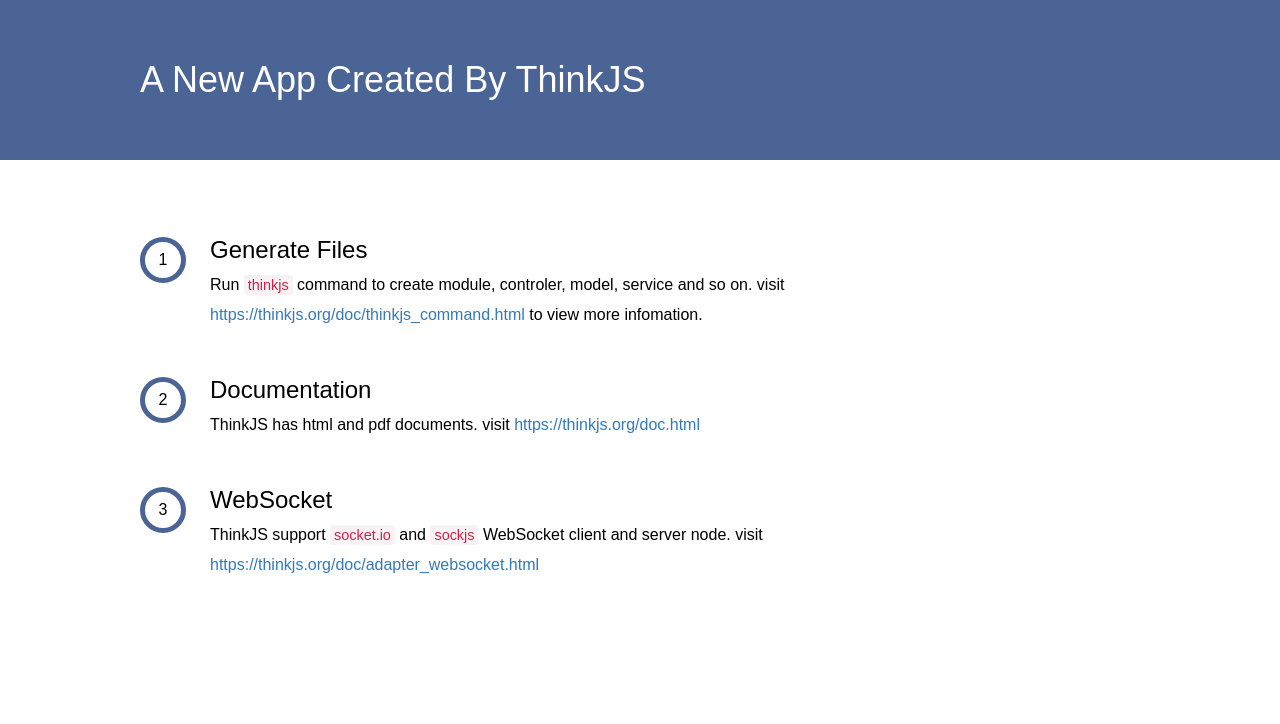
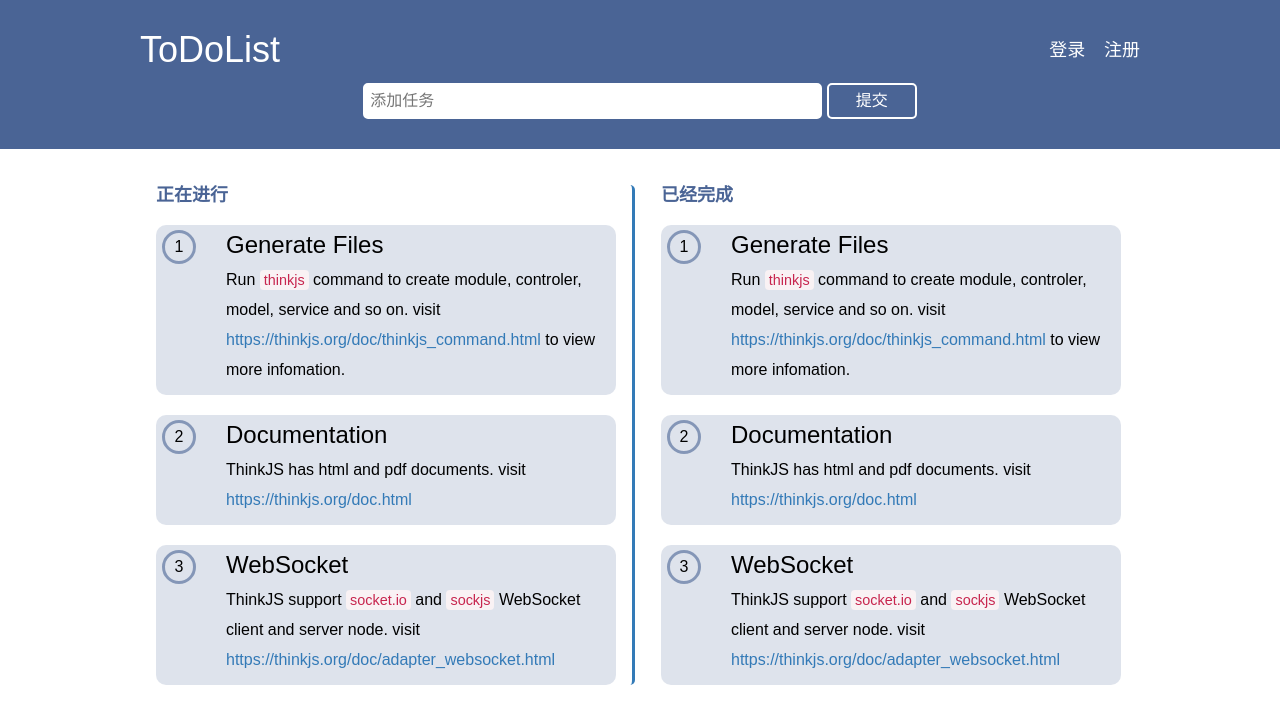
Before and after one commit to seesunCSY/basicStudyLogs, a website: page mytodolist/view/home/index_index.html in a window 1280 px wide. Drawn offline with Linux system fonts and the light colour scheme.

Commit message:
mytodolist加入静态页面

```diff
--- a/mytodolist/view/home/index_index.html
+++ b/mytodolist/view/home/index_index.html
@@ -2,44 +2,82 @@
 <html>
 <head>
 <meta charset="UTF-8">
-<title>New ThinkJS Application</title>
+<title>todolist</title>
 <style>
 *{padding: 0;margin: 0;font-size: 16px;line-height: 20px;font-family: arial;}
 a, a:visited{color:#337ab7;text-decoration: none;}
-header{padding: 70px 0 70px 0;background-color: #4A6495}
-h1{font-size: 36px;color:#fff;font-weight: normal;}
-code{  padding: 2px 4px;font-size: 90%;color: #c7254e;background-color: #f9f2f4;border-radius: 4px;}
-.content{width: 1000px;margin: auto}
+header{padding: 40px 0 30px 0;background-color: #4A6495}
+h1{font-size: 36px;color:#fff;font-weight: normal;display: inline-block;}
+#wrap_right{float: right;}
+#login_in, #sign_in{display: inline-block;color: #fff;font-size: 18px;}
+#login_in{margin-right: 0.8em;}
+form{margin-top: 1em; text-align: center;}
+input{line-height: 2em;border: 2px solid #fff;border-radius: 5px;width: 45%;font-size: 16px;padding-left: 5px;}
+input[name="addList"]:focus{border: 2px solid #fff;}
+#addBtn{line-height: 2em;border: 2px solid #fff;border-radius: 5px;font-size: 16px; width: 9%;text-align: center;background-color: #4A6495;color: #fff;padding-left: 0;}
+#addBtn:hover{background-color: rgba(255, 255, 255, 0.2);cursor: pointer;}
+code{padding: 2px 4px;font-size: 90%;color: #c7254e;background-color: #f9f2f4;border-radius: 4px;}
+.content{width: 1000px;margin: auto;}
 .wrap{width: 1000px;margin: auto}
-.content{margin-top: 80px;}
-.list{width: 800px;}
-.list .item{position: relative;padding-left: 70px;margin-top: 50px;}
-.list .item .step{position: absolute;width: 36px;height: 36px;top:-3px;left:0;border: 5px solid #4A6495;border-radius: 23px;text-align: center;line-height: 36px;}
-.list .item h2{font-size: 24px;font-weight: normal;}
-.list .item p{line-height: 30px;margin-top: 10px}
+.content{margin-top: 36px;margin-bottom: 20px;}
+.list{float: left;width: 46%;padding: 0 16px; margin-bottom: 36px;}
+#list_doing{border-right: 3px solid #337ab7;border-radius: 5px;}
+#list_done{margin-left: 10px;}
+h2{font-size: 18px; color: #4A6495}
+.list .item{position: relative;padding:10px 0 10px 70px;margin-top: 20px;background-color: rgba(74, 100, 149, 0.18);border-radius: 10px;}
+.list .item .step{position: absolute;width: 28px;height: 28px;top:5px;left:6px;border: 3px solid rgba(74, 100, 149, 0.6);border-radius: 23px;text-align: center;line-height: 28px;}
+.list .item h3{font-size: 24px;font-weight: normal;}
+.list .item p{line-height: 30px;margin-top: 10px;}
 </style>
 </head>
 <body>
   <header>
     <div class="wrap">
-      <h1>A New App Created By ThinkJS</h1>
+      <h1>ToDoList</h1>
+      <div id="wrap_right">
+        <p id="login_in">登录</p>
+        <p id="sign_in">注册</p>
+      </div>
+      <form action="#" method="get">
+        <input type="text" name="addList" placeholder="添加任务" />
+        <input type="submit" name="add" id="addBtn" value="提交" />
+      </form>
     </div>
   </header>
   <div class="content">
-    <div class="list">
+    <div id="list_doing" class="list">
+      <h2>正在进行</h2>
       <div class="item">
         <div class="step">1</div>
-        <h2>Generate Files</h2>
+        <h3>Generate Files</h3>
         <p>Run <code>thinkjs</code> command to create module, controler, model, service and so on. visit <a href="https://thinkjs.org/doc/thinkjs_command.html">https://thinkjs.org/doc/thinkjs_command.html</a> to view more infomation.</p>
       </div>
       <div class="item">
         <div class="step">2</div>
-        <h2>Documentation</h2>
+        <h3>Documentation</h3>
         <p>ThinkJS has html and pdf documents. visit <a href="https://thinkjs.org/doc.html">https://thinkjs.org/doc.html</a></p>
       </div>
       <div class="item">
         <div class="step">3</div>
-        <h2>WebSocket</h2>
+        <h3>WebSocket</h3>
+        <p>ThinkJS support <code>socket.io</code> and <code>sockjs</code> WebSocket client and server node. visit <a href="https://thinkjs.org/doc/adapter_websocket.html">https://thinkjs.org/doc/adapter_websocket.html</a></p>
+      </div>
+    </div>
+    <div id="list_done" class="list">
+      <h2>已经完成</h2>
+      <div class="item">
+        <div class="step">1</div>
+        <h3>Generate Files</h3>
+        <p>Run <code>thinkjs</code> command to create module, controler, model, service and so on. visit <a href="https://thinkjs.org/doc/thinkjs_command.html">https://thinkjs.org/doc/thinkjs_command.html</a> to view more infomation.</p>
+      </div>
+      <div class="item">
+        <div class="step">2</div>
+        <h3>Documentation</h3>
+        <p>ThinkJS has html and pdf documents. visit <a href="https://thinkjs.org/doc.html">https://thinkjs.org/doc.html</a></p>
+      </div>
+      <div class="item">
+        <div class="step">3</div>
+        <h3>WebSocket</h3>
         <p>ThinkJS support <code>socket.io</code> and <code>sockjs</code> WebSocket client and server node. visit <a href="https://thinkjs.org/doc/adapter_websocket.html">https://thinkjs.org/doc/adapter_websocket.html</a></p>
       </div>
     </div>
```
